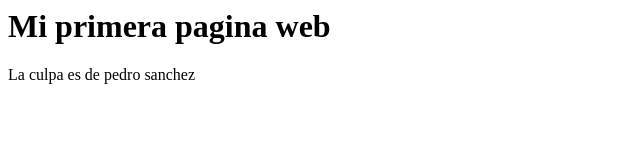
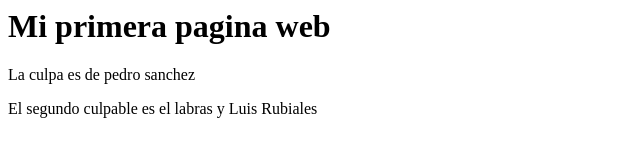
Before and after one commit to daviidgijoon/sexo-anal, a plain HTML site: page index.html in a window 1280 px wide. Shown: the whole page, without its empty margins (0-640 px from the left). Drawn offline with Linux system fonts and the light colour scheme.

Commit message:
segundo commit

```diff
--- a/index.html
+++ b/index.html
@@ -6,5 +6,6 @@
     <body>
         <h1> Mi primera pagina web</h1>
         <p>La culpa es de pedro sanchez</p>
+        <p>El segundo culpable es el labras y Luis Rubiales</p>
     </body>
  </html>
```
